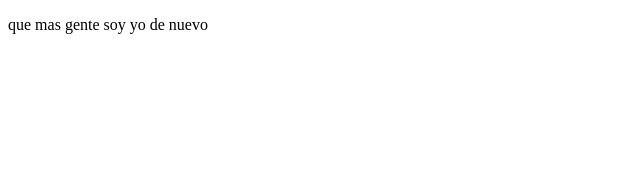
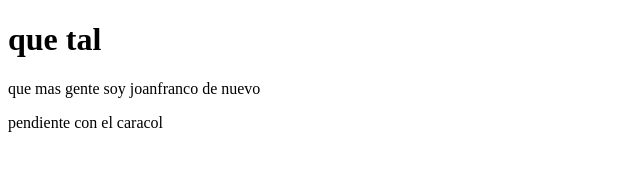
Before and after one commit to thejoon-f/proyecDemoCursoPrework, a plain HTML site: page index.html in a window 1280 px wide. Shown: the whole page, without its empty margins (0-640 px from the left). Drawn offline with Linux system fonts and the light colour scheme.

Commit message:
unos cambios calidad

```diff
--- a/index.html
+++ b/index.html
@@ -7,6 +7,8 @@
     <title>hola</title>
 </head>
 <body>
-    <p>que mas gente soy yo de nuevo </p>
+    <h1>que tal</h1>
+    <p>que mas gente soy joanfranco de nuevo </p>
+    <p>pendiente con el caracol</p>
 </body>
 </html>
```
